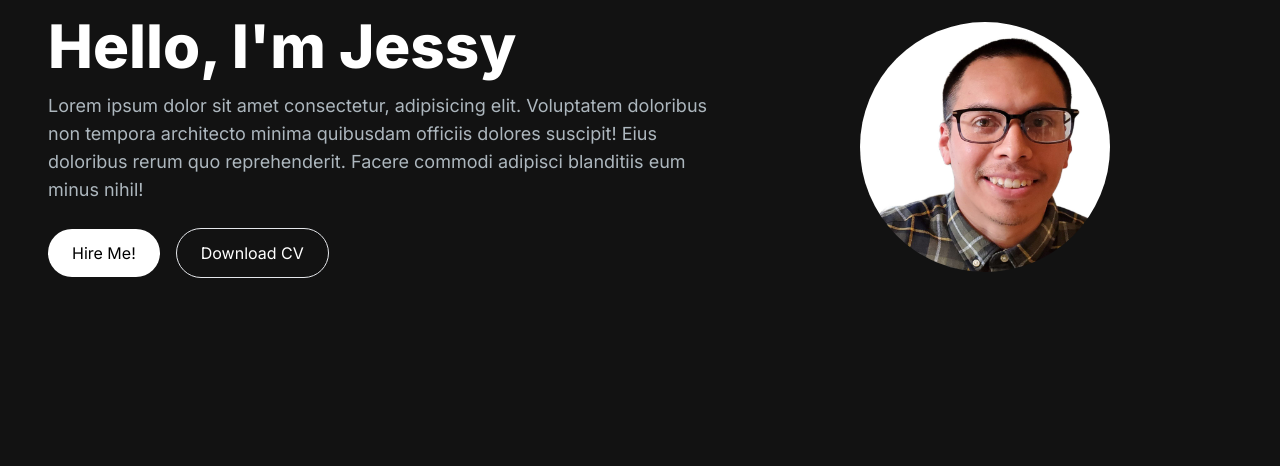
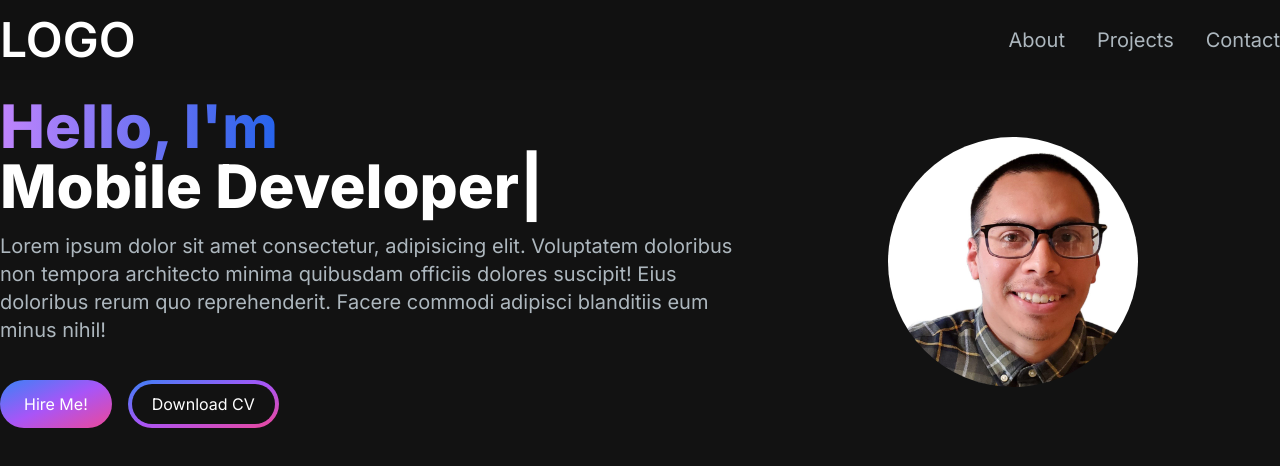
Before and after one commit to Vamonosraza/Portfolio, a Next.js app in the folder portfolio-website/: page / in a window 1280 px wide. Shown: the top 466 px of the page. Built offline with nearby package versions, Linux system fonts and the light colour scheme.

Commit message:
Added navbar

```diff
--- a/portfolio-website/src/app/components/HeroSection.jsx
+++ b/portfolio-website/src/app/components/HeroSection.jsx
@@ -1,27 +1,47 @@
+"use client";
 import React from "react";
 import Image from "next/image";
+import { TypeAnimation } from "react-type-animation";
 
 const HeroSection = () => {
     return (
         <section>
-            <div className="grid grid-cols-1 lg:grid-cols-12">
-                <div className="col-span-7">
-                    <h1 className="text-white mb-4 text-4xl lg:text-6xl font-extrabold">
-            Hello, I'm Jessy{" "}
+            <div className="grid grid-cols-1 sm:grid-cols-12">
+                <div className="col-span-7 place-self-center text-center sm:text-left">
+                    <h1 className="text-white mb-4 text-4xl sm:text-5xl lg:text-6xl font-extrabold">
+                        <span className="text-transparent bg-clip-text bg-gradient-to-r from-purple-400 to-blue-600">Hello, I'm {""}
+                        </span>
+                        <br></br>
+                        <TypeAnimation
+                        sequence={[
+                            // Same substring at the start will only be typed out once, initially
+                            'Jessy',
+                            1000, // wait 1s before replacing "Mice" with "Hamsters"
+                            'Web Developer',
+                            1000,
+                            'Mobile Developer',
+                            1000,
+                            'UX/UI Designer',
+                            1000
+                        ]}
+                        wrapper="span"
+                        speed={50}
+                        repeat={Infinity}
+                        />
                     </h1>
 
-                    <p className="text-[#ADB7Be] text-lg mb-6 lg:text">
+                    <p className="text-[#ADB7Be] text-base sm:text-lg mb-6 lg:text-xl">
             Lorem ipsum dolor sit amet consectetur, adipisicing elit. Voluptatem
             doloribus non tempora architecto minima quibusdam officiis dolores
             suscipit! Eius doloribus rerum quo reprehenderit. Facere commodi
             adipisci blanditiis eum minus nihil!
                     </p>
                     <div>
-                        <button className="px-6 py-3 rounded-full mr-4 bg-white hover:bg-slate-200 text-black">
+                        <button className="px-6 py-3 w-full sm:w-fit rounded-full mr-4 bg-gradient-to-br from-blue-500 via-purple-500 to-pink-500 bg-white hover:bg-slate-200 text-white">
                             Hire Me!
                         </button>
-                        <button className="px-6 py-3 rounded-full mr-4 bg-transparent hover:bg-slate-800 text-white border border-color-white ">
-                            Download CV
+                        <button className="px-1 py-1 w-full sm:w-fit rounded-full bg-gradient-to-br from-blue-500 via-purple-500 to-pink-500 hover:bg-slate-800 text-white mt-3">
+                            <span className="block bg-[#121212] hover:bg-slate-800 rounded-full px-5 py-2"> Download CV</span>
                         </button>
                     </div>
                 </div>
--- /dev/null
+++ b/portfolio-website/src/app/components/NavLink.jsx
@@ -0,0 +1,10 @@
+import React from 'react'
+import Link from 'next/link'
+
+const NavLink = ({href, title}) => {
+    return (
+        <Link href={href} className='block py-2 pl-3 pr-4 text-[#ADB7BE] sm:text-xl rounded md:p-0'>{title}</Link>
+    )
+}
+
+export default NavLink
--- /dev/null
+++ b/portfolio-website/src/app/components/Navbar.jsx
@@ -0,0 +1,42 @@
+import Link from 'next/link'
+import React from 'react'
+import NavLink from './NavLink'
+
+const navLinks = [
+    {
+        title: 'About',
+        path: '#about'
+    },
+    {
+
+        title: 'Projects',
+        path: '#projects'
+    },
+    {
+        title: 'Contact',
+        path: '#contact'
+    }
+]
+
+
+const Navbar = () => {
+    return (
+        <nav className='fixed top-0 left-0 right-0 z-10 bg-[#121212] bg-opacity-90'>
+            <div className='flex flex-wrap items-center justify-between mx-auto py-4'>
+                <Link href="/" className='text-2xl md:text-5xl text-white font-semibold'>LOGO</Link>
+                <div className='menu hidden md:block md:w-auto' id='navbar'>
+                    <ul className='flex p-4 md:p-0 sm:flex-row md:space-x-8 mt-0'>
+                        {navLinks.map((link, index) => (
+                            <li key={index}>
+                                <NavLink href={link.path} title={link.title} />
+                            </li>
+                        ))
+                        }
+                    </ul>
+                </div>
+            </div>
+        </nav>
+    )
+}
+
+export default Navbar
--- a/portfolio-website/src/app/page.js
+++ b/portfolio-website/src/app/page.js
@@ -1,10 +1,15 @@
 import Image from "next/image";
 import HeroSection from "./components/HeroSection";
+import { Container } from "postcss";
+import Navbar from "./components/Navbar";
 
 export default function Home() {
   return (
-    <main className="flex min-h-screen flex-col bg-[#121212] conatiner mx-auto px-12 py-4">
-      <HeroSection/>
+    <main className="flex min-h-screen flex-col bg-[#121212] ">
+        <Navbar/>
+        <div class="container mt-24 mx-auto">
+          <HeroSection/>
+        </div>
     </main>
   );
 }
```
Also changed, not shown: portfolio-website/package.json (+5 -4 lines), 1 other file (tests, documents, lock files or other folders).
